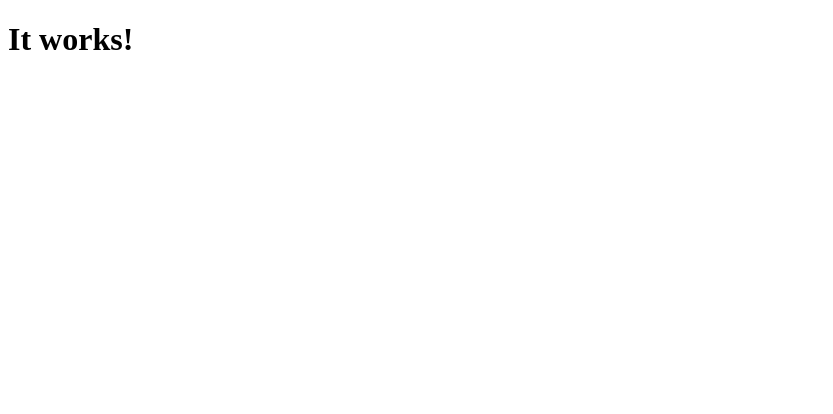
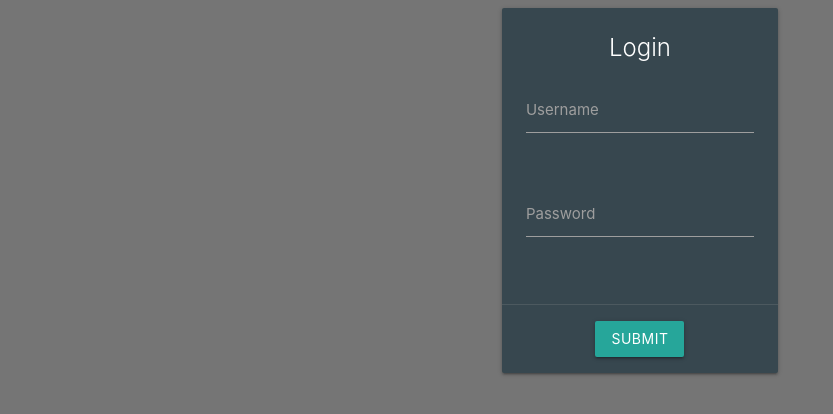
Before and after one commit to cristiandepena/GenericApp, a website: page app/index.html in a window 1280 px wide. Shown: the whole page, without its empty margins (0-833 px from the left). Drawn offline with nearby package versions, Linux system fonts and the light colour scheme.

Commit message:
Main Login UI

```diff
--- a/app/index.html
+++ b/app/index.html
@@ -5,11 +5,47 @@
     <meta charset="UTF-8">
     <meta name="viewport" content="width=device-width, initial-scale=1.0">
     <meta http-equiv="X-UA-Compatible" content="ie=edge">
-    <title>Document</title>
+    <title>GenericApp</title>
+
+    <!-- Materialize -->
+    <link rel="stylesheet" href="https://cdnjs.cloudflare.com/ajax/libs/materialize/1.0.0/css/materialize.min.css">
 </head>
 
-<body>
-    <h1>It works!</h1>
+<body class="grey darken-1">
+    <div class="container">
+        <div class="row">
+            <div class="col s4 push-s4 center">
+                <div class="card blue-grey darken-3 hoverable">
+                    <form id="loginForm" action="/authorize" method="POST">
+                        <div class="card-content white-text">
+                            <span class="card-title">Login</span>
+                            <div class="row">
+                                <div class="input-field col s12">
+                                    <input type="text" name="txtUsername" id="txtUsername">
+                                    <label for="txtUsername">Username</label>
+                                </div>
+                            </div>
+                            <div class="row">
+                                <div class="input-field col s12">
+                                    <input type="text" name="txtPassword" id="txtPassword">
+                                    <label for="txtPassword">Password</label>
+                                </div>
+                            </div>
+                        </div>
+                        <div class="card-action">
+                            <button id="btnSubmit" type="submit" class="waves-effect btn">Submit</button>
+                        </div>
+                    </form>
+                </div>
+            </div>
+        </div>
+    </div>
+
+    <!-- Materialize -->
+    <script src="https://cdnjs.cloudflare.com/ajax/libs/materialize/1.0.0/js/materialize.min.js"></script>
+    <!-- JQuery -->
+    <script src="https://ajax.googleapis.com/ajax/libs/jquery/3.4.1/jquery.min.js"></script>
+    <script src="js/main.js"></script>
 </body>
 
 </html>
```
Also changed, not shown: .eslintrc.json, app/js/main.js (added).
